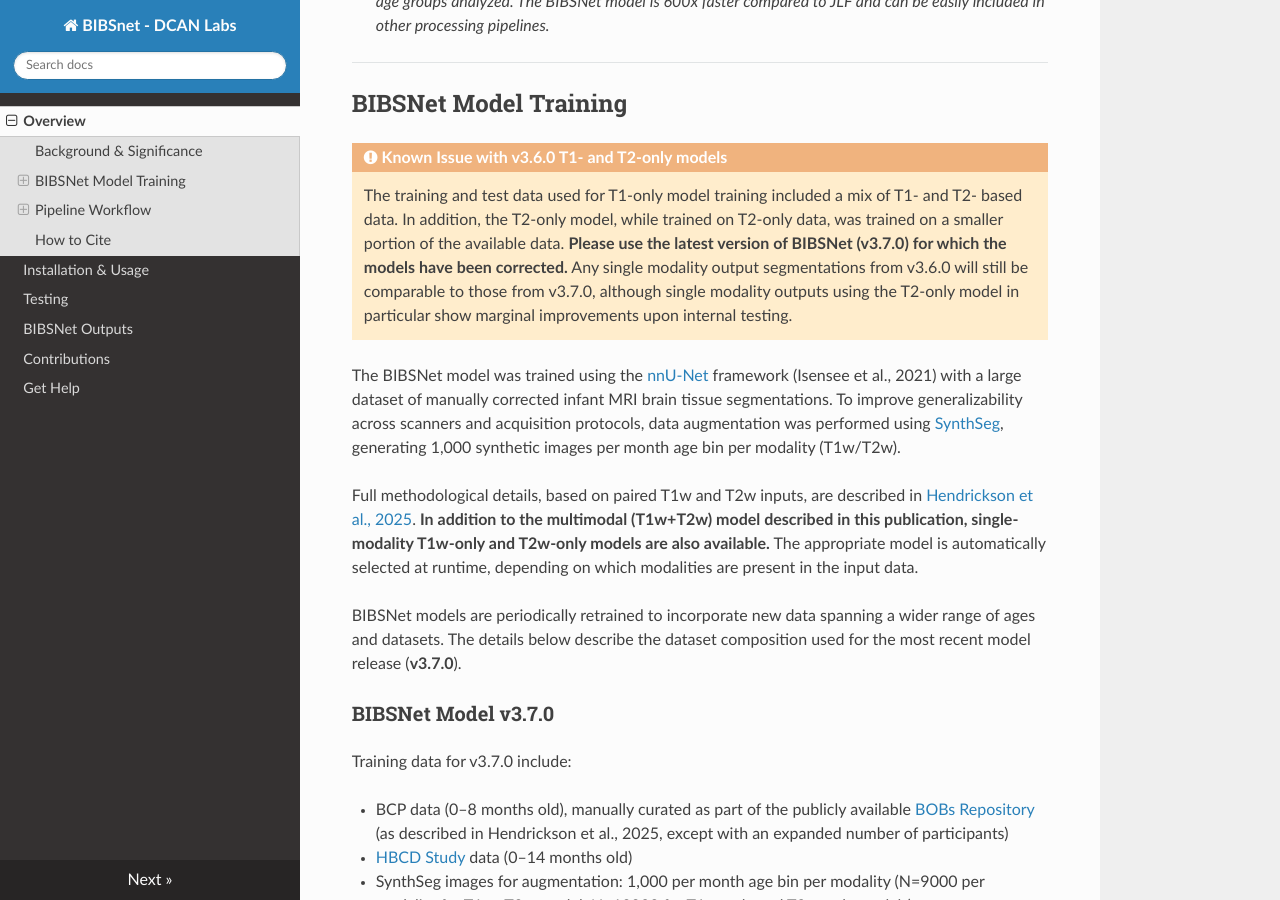
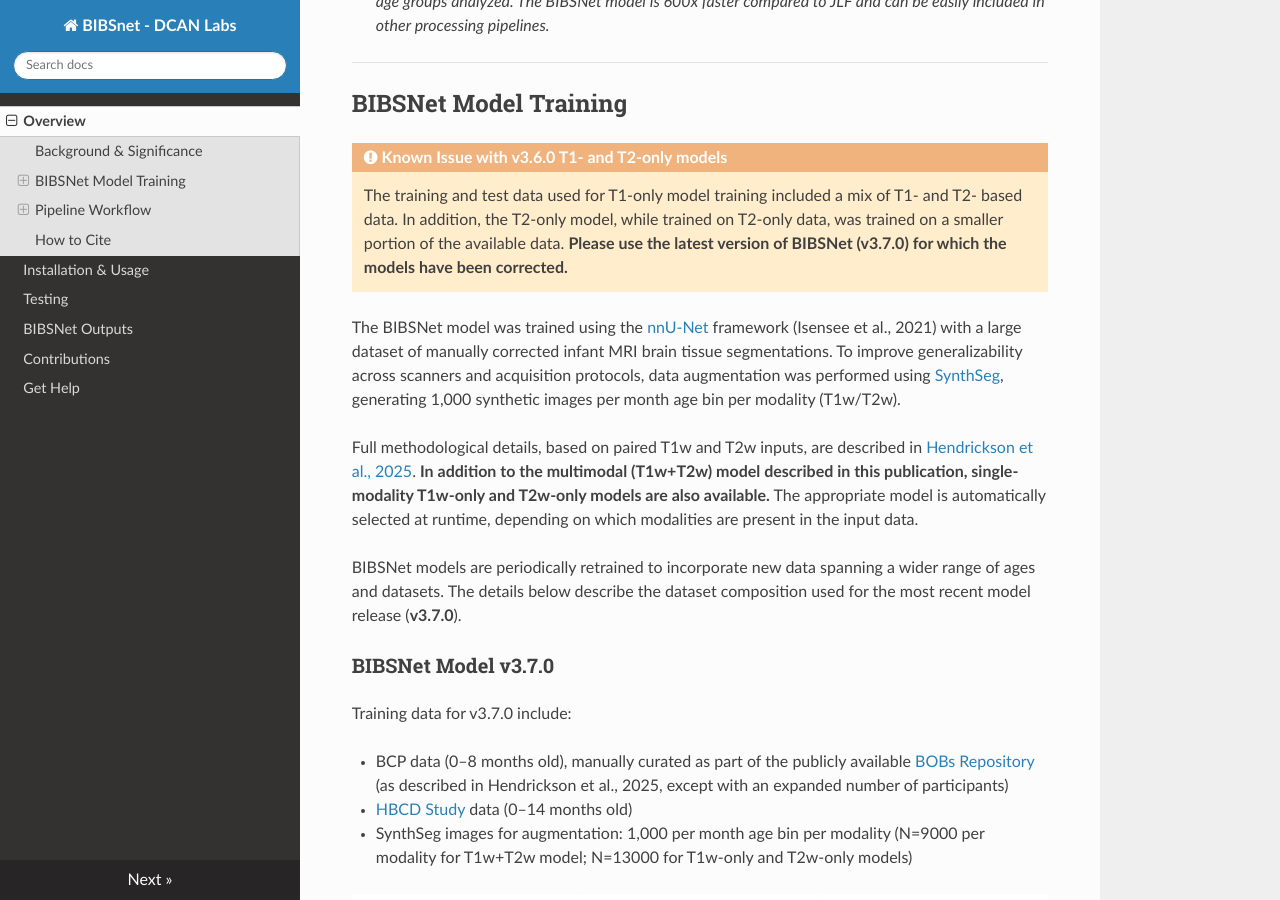
Before and after one commit to DCAN-Labs/BIBSnet, an MkDocs documentation site: the page built from docs/index.md, in a window 1280 px wide and 900 px high, scrolled down 1043 px. Built offline with MkDocs 1.6.1, drawn with Linux system fonts in a browser that asks for light colours; nearby versions of some CDN libraries.

Commit message:
Fix warning message for known issue with v3.6.0 T1- and T2-only models in documentation

```diff
--- a/docs/index.md
+++ b/docs/index.md
@@ -31,7 +31,7 @@
 ## BIBSNet Model Training
 
 !!! warning "Known Issue with v3.6.0 T1- and T2-only models"
-    The training and test data used for T1-only model training included a mix of T1- and T2- based data. In addition, the T2-only model, while trained on T2-only data, was trained on a smaller portion of the available data. **Please use the latest version of BIBSNet (v3.7.0) for which the models have been corrected.** Any single modality output segmentations from v3.6.0 will still be comparable to those from v3.7.0, although single modality outputs using the T2-only model in particular show marginal improvements upon internal testing.
+    The training and test data used for T1-only model training included a mix of T1- and T2- based data. In addition, the T2-only model, while trained on T2-only data, was trained on a smaller portion of the available data. **Please use the latest version of BIBSNet (v3.7.0) for which the models have been corrected.**
 
 The BIBSNet model was trained using the [nnU-Net](https://www.nature.com/articles/s41592-020-01008-z) framework (Isensee et al., 2021) with a large dataset of manually corrected infant MRI brain tissue segmentations. To improve generalizability across scanners and acquisition protocols, data augmentation was performed using [SynthSeg](https://surfer.nmr.mgh.harvard.edu/fswiki/SynthSeg), generating 1,000 synthetic images per month age bin per modality (T1w/T2w).
 
```
